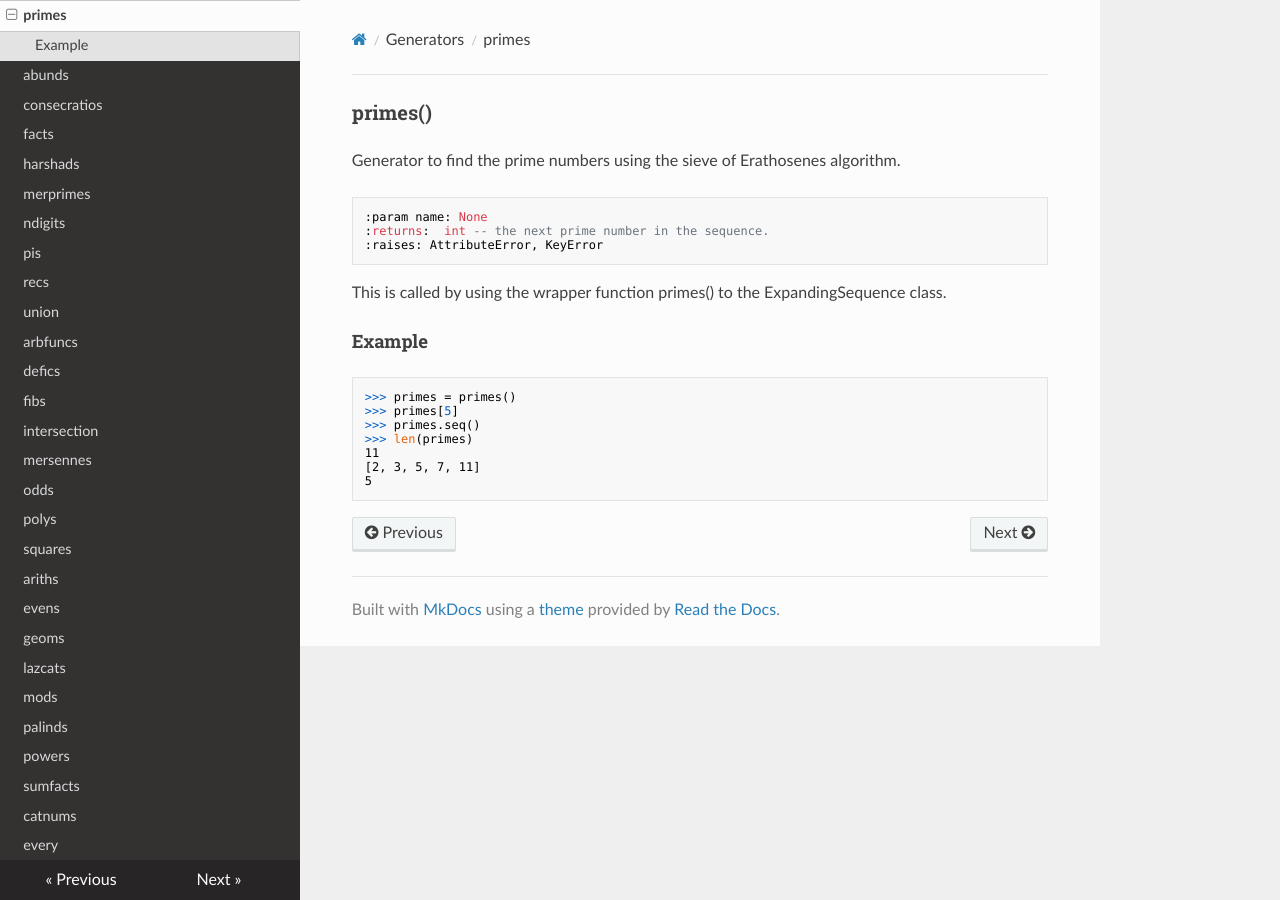
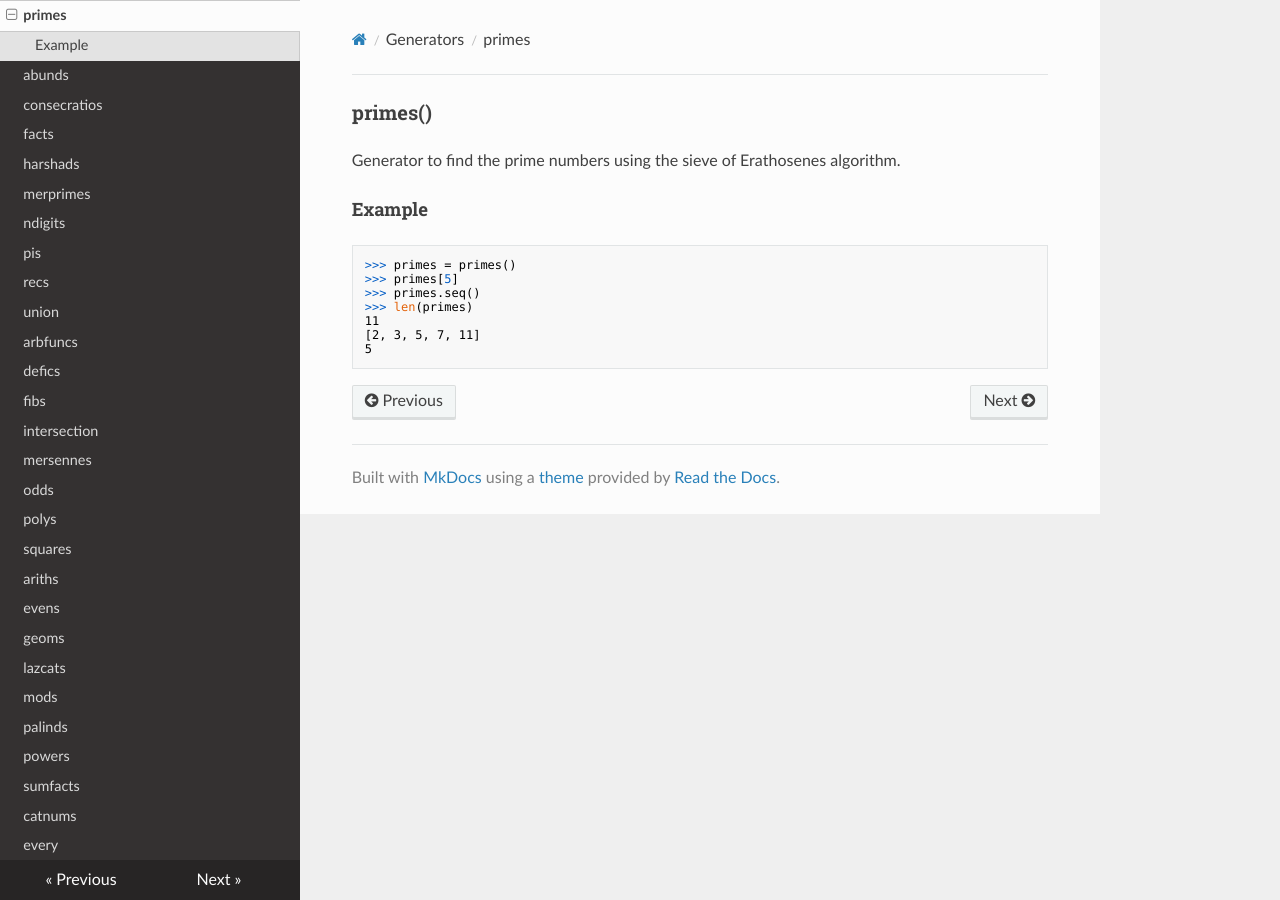
Before and after one commit to jpowcode/lazzy_Genny, an MkDocs documentation site: the page built from docs/generators/primes.md, in a window 1280 px wide. Built offline with MkDocs 1.6.1, drawn with Linux system fonts in a browser that asks for light colours; nearby versions of some CDN libraries; old or Windows-style settings are respelled for this version of MkDocs.

Commit message:
Changed primes doc

```diff
--- a/docs/generators/primes.md
+++ b/docs/generators/primes.md
@@ -1,13 +1,6 @@
 ###primes()
 
 Generator to find the prime numbers using the sieve of Erathosenes algorithm.
-
-    :param name: None
-    :returns:  int -- the next prime number in the sequence.
-    :raises: AttributeError, KeyError
-
-  This is called by using the wrapper function primes() to the
-  ExpandingSequence class.
 
 ####Example
 
```
